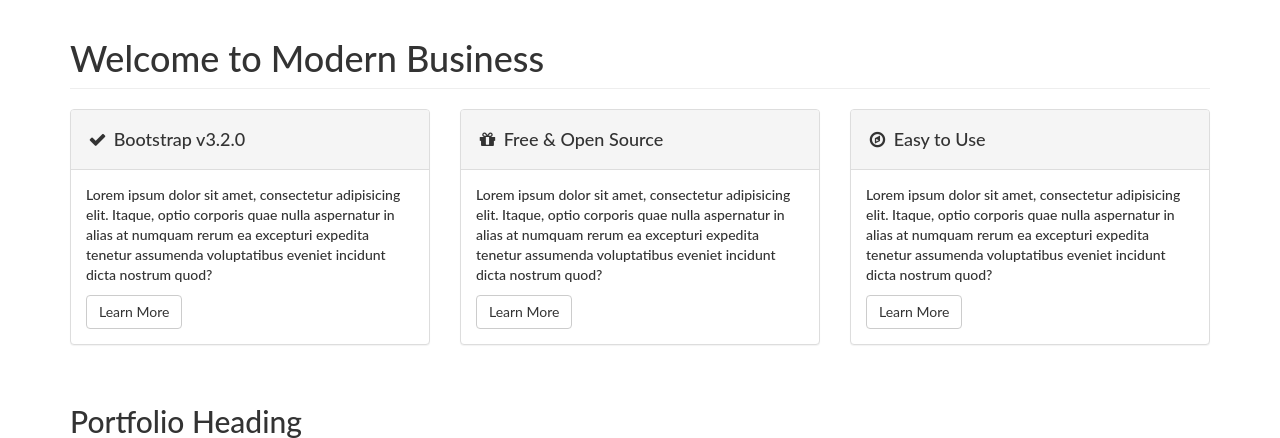
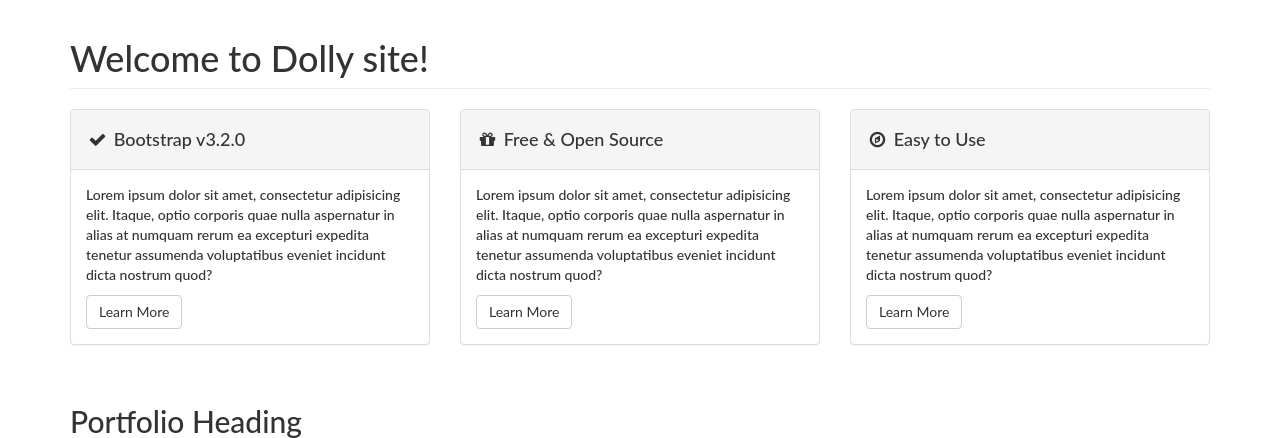
Before and after one commit to ReneMC/CI-static-multisection, a CodeIgniter app: page /database/ in a window 1280 px wide. Shown: the part 426-864 px from the top of the page. Run offline with CodeIgniter, Linux system fonts and the light colour scheme.

Commit message:
+ Added dynamic data

```diff
--- a/application/controllers/Inicio.php
+++ b/application/controllers/Inicio.php
@@ -5,9 +5,16 @@ defined('BASEPATH') OR exit('No direct script access allowed');
 class Inicio extends Ci_Controller {
 
     public function index(){
-        $this->load->view('templates/header');
+
+        /**
+         * ADDING DYNAMIC DATA TO THE VIEW
+         */
+        $data['title'] = "Homepage";
+        $data['heading'] = "Welcome to Dolly site!";
+
+        $this->load->view('templates/header', $data);
         $this->load->view('templates/nav');
-        $this->load->view('index/index');
+        $this->load->view('index/index', $data);
         $this->load->view('templates/footer');
     }
 
--- a/application/views/index/index.php
+++ b/application/views/index/index.php
@@ -45,7 +45,7 @@
         <div class="row">
             <div class="col-lg-12">
                 <h1 class="page-header">
-                    Welcome to Modern Business
+                    <?php echo $heading; ?>
                 </h1>
             </div>
             <div class="col-md-4">
--- a/application/views/templates/header.php
+++ b/application/views/templates/header.php
@@ -9,7 +9,7 @@
     <meta name="description" content="">
     <meta name="author" content="">
 
-    <title>Modern Business - Start Bootstrap Template</title>
+    <title> <?php echo $title;?> </title>
 
     <!-- Bootstrap Core CSS -->
     <link href="<?php echo base_url('assets//css/bootstrap.min.css');?>" rel="stylesheet">
--- a/application/views/templates/nav.php
+++ b/application/views/templates/nav.php
@@ -11,7 +11,7 @@
                 <span class="icon-bar"></span>
                 <span class="icon-bar"></span>
             </button>
-            <a class="navbar-brand" href="http://local.testing.com/dolly/">Dolly Example</a>
+            <a class="navbar-brand" href="http://local.testing.com/dolly/">Dolly Site</a>
         </div>
         <!-- Collect the nav links, forms, and other content for toggling -->
         <div class="collapse navbar-collapse" id="bs-example-navbar-collapse-1">
```
Also changed, not shown: application/controllers/About.php (+8 -1 lines), application/controllers/Contact.php (+9 -1 lines), application/controllers/Services.php (+8 -1 lines).
